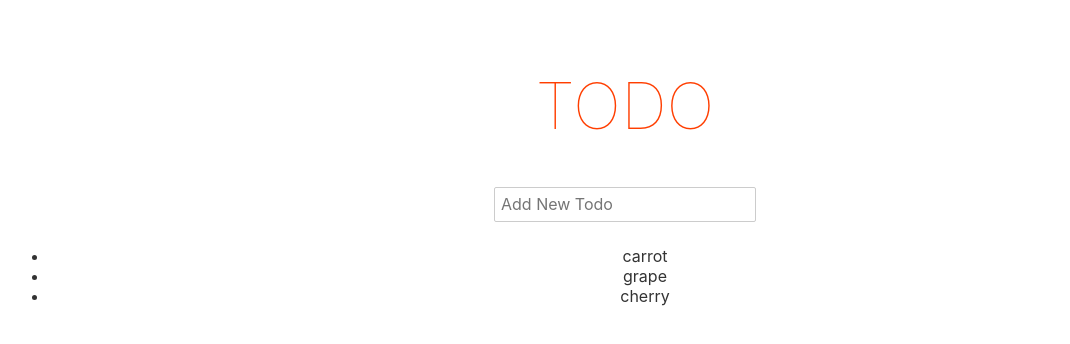
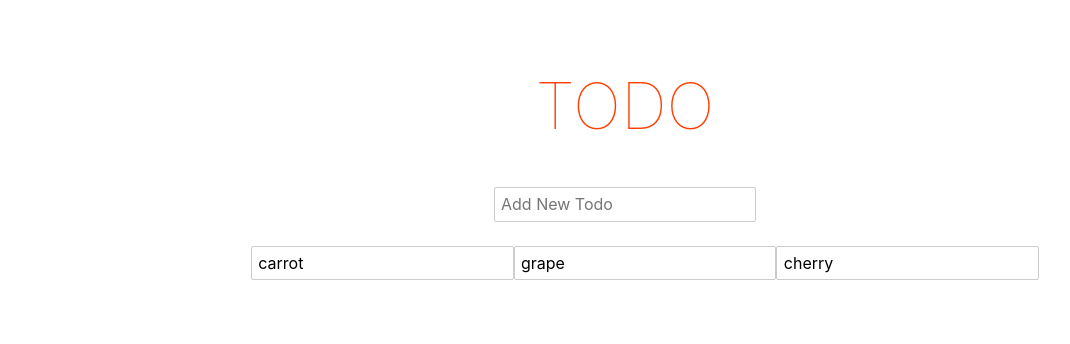
Before and after one commit to Garcila/todo_svelte, a Svelte app: page / in a window 1280 px wide. Shown: the top 344 px of the page, without its empty margins (15-1085 px from the left). Built offline with nearby package versions, Linux system fonts and the light colour scheme.

Commit message:
added editing capabiliites to each todo.  Now they are Inputs

```diff
--- a/src/Components/TodoList.svelte
+++ b/src/Components/TodoList.svelte
@@ -1,7 +1,15 @@
 <script>
 	export let todos;
+	function updateTodo(todo) {
+		console.log(todo);
+		let changeTodo = todos.filter(t => t.id === todo.id);
+		changeTodo.name = todo.name;
+	}
 </script>
 
 {#each todos as todo (todo.id)}
-	<li>{todo.name}</li>
+	<input
+		bind:value={todo.name}
+		on:blur={updateTodo(todo)}
+	/>
 {/each}
```
